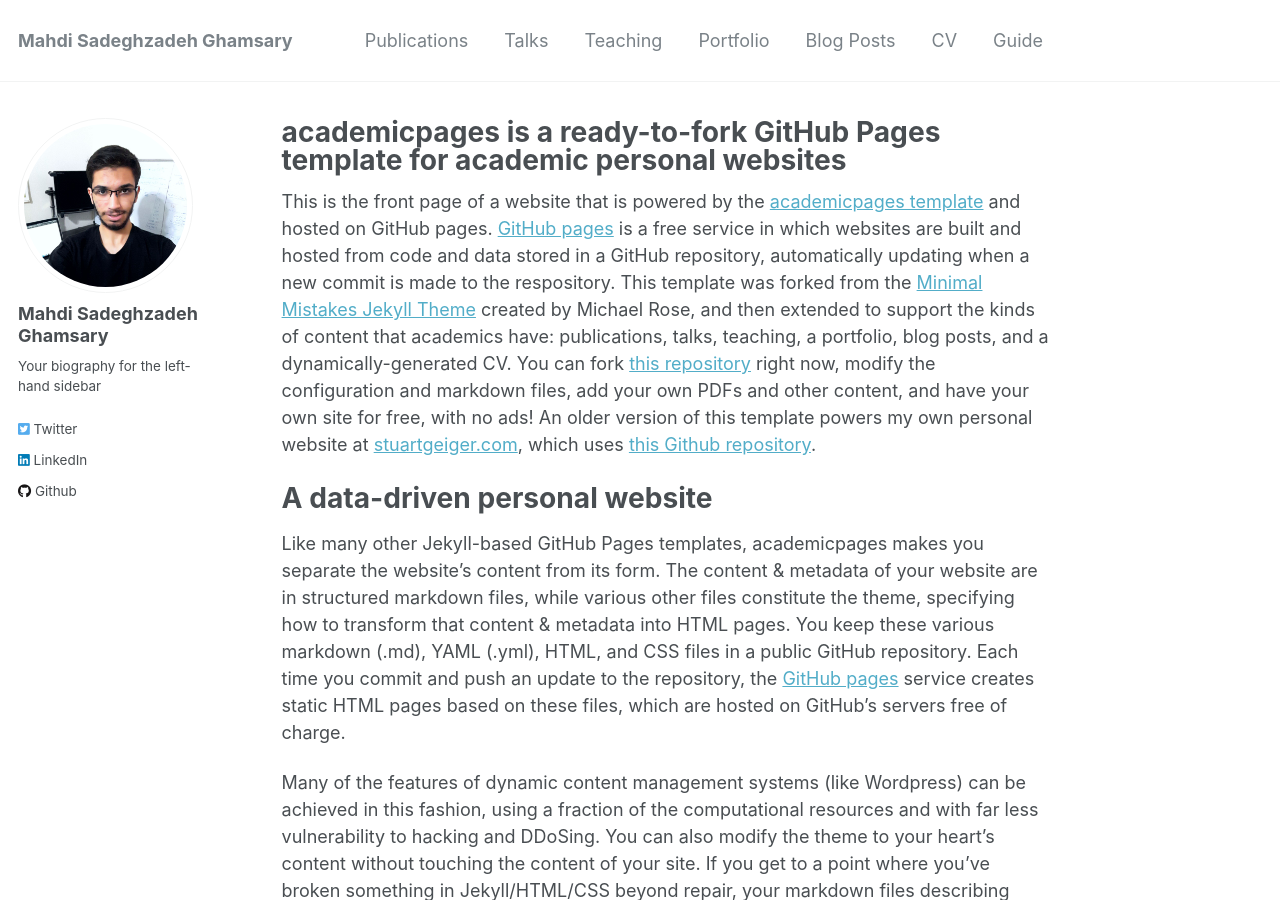
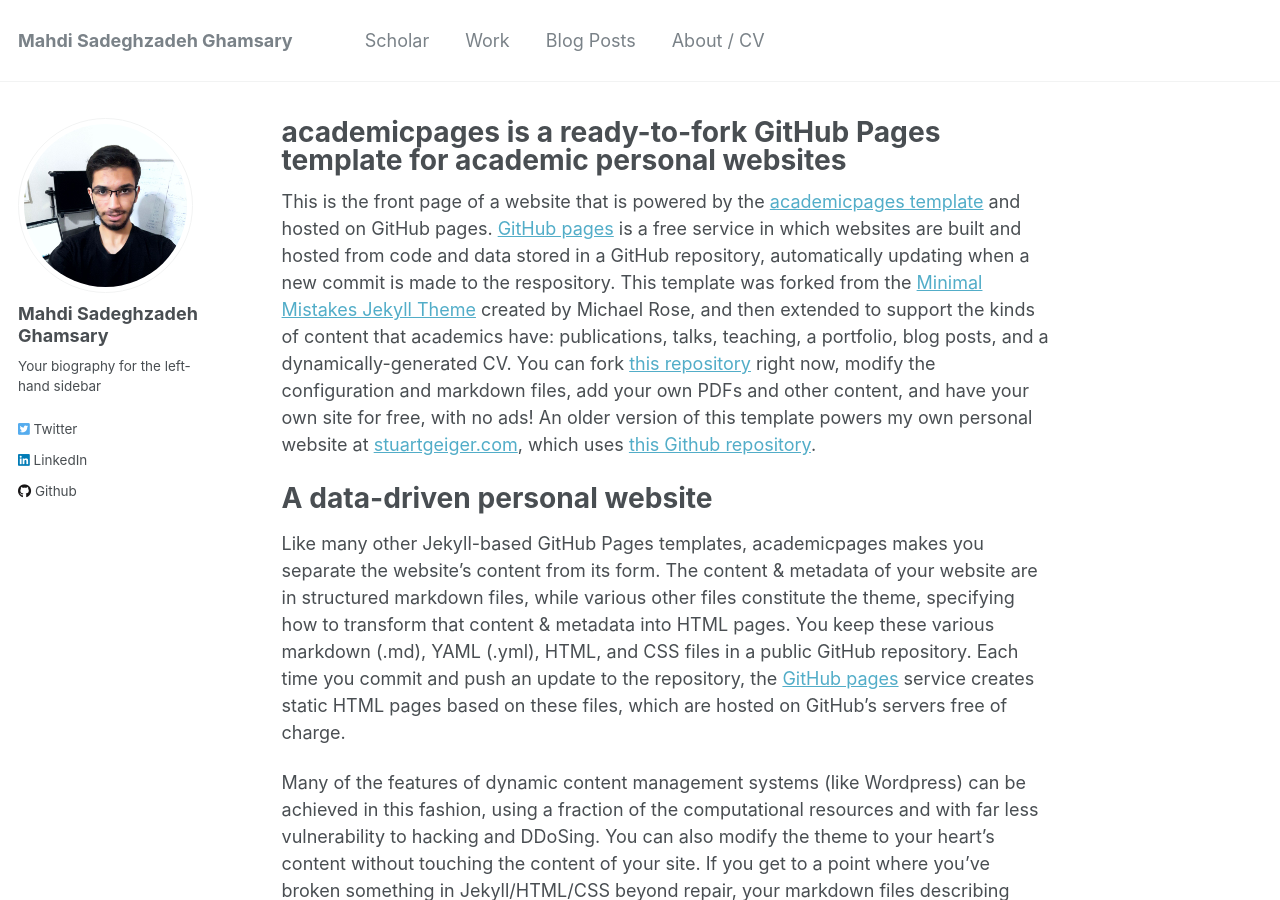
Before and after one commit to MSadeghzadehG/MSadeghzadehG.github.io, a Jekyll site: the page built from _pages/about.md, in a window 1280 px wide and 900 px high. Built offline with Jekyll 4.4.1, drawn with Linux system fonts in a browser that asks for light colours.

Commit message:
correction top bat

```diff
--- a/_data/navigation.yml
+++ b/_data/navigation.yml
@@ -1,22 +1,22 @@
 # main links links
 main:
-  - title: "Publications"
-    url: /publications/
+ # - title: "Publications"
+ #   url: /publications/
 
-  - title: "Talks"
-    url: /talks/
+ # - title: "Talks"
+ #   url: /talks/
 
-  - title: "Teaching"
-    url: /teaching/
+  - title: "Scholar"
+    url: /scholar/
 
-  - title: "Portfolio"
-    url: /portfolio/
+  - title: "Work"
+    url: /code/
 
   - title: "Blog Posts"
     url: /year-archive/
 
-  - title: "CV"
+  - title: "About / CV"
     url: /cv/
 
-  - title: "Guide"
-    url: /markdown/
+ # - title: "Guide"
+ #   url: /markdown/
```
